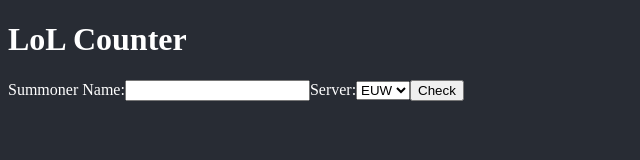
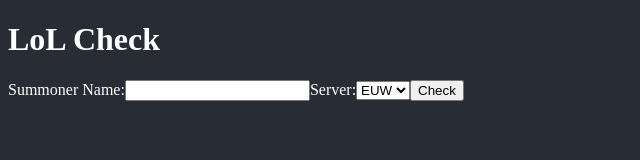
Before and after one commit to motheblackcat/lolcheck, a React (Create React App) app: page / in a window 1280 px wide. Shown: the top 160 px of the page, without its empty margins (0-640 px from the left). Built offline with nearby package versions, Linux system fonts and the light colour scheme.

Commit message:
Linking store isLoading to selector component

```diff
--- a/src/App.tsx
+++ b/src/App.tsx
@@ -6,7 +6,7 @@
 const App: React.FC = () => {
   return (
     <div className="App">
-      <h1>LoL Counter</h1>
+      <h1>LoL Check</h1>
       <SelectorComponent />
     </div>
   );
--- a/src/Components/selector-component/selector-component.tsx
+++ b/src/Components/selector-component/selector-component.tsx
@@ -1,12 +1,16 @@
 import React, { ChangeEvent } from 'react';
+import { connect } from 'react-redux';
 import { store } from '../..';
+import { getSumNameAction, getSumRegionAction, getSumInfoAction } from '../../Store/actions';
+import { ISummoner } from '../../Interfaces/summoner-interface';
 
-import { getSumNameAction, getSumRegionAction, getSumInfoAction } from '../../Store/actions';
+interface State {
+  isLoading: boolean;
+}
 
-class SelectorComponent extends React.Component {
+class SelectorComponent extends React.Component<State> {
   state = {
-    sumName: '',
-    isLoading: false
+    sumName: ''
   };
 
   getSummonerNameHandler(e: ChangeEvent): void {
@@ -38,12 +42,18 @@
           <option value="na1">NA</option>
         </select>
 
-        <button disabled={this.state.isLoading} onClick={() => this.getSummonerInfoHandler()}>
-          Check
+        <button disabled={this.props.isLoading} onClick={() => this.getSummonerInfoHandler()}>
+          {this.props.isLoading ? 'Loading...' : 'Check'}
         </button>
       </div>
     );
   }
 }
 
-export default SelectorComponent;
+const mapStateToProps = (state: ISummoner) => {
+  return {
+    isLoading: state.isLoading
+  };
+};
+
+export default connect(mapStateToProps)(SelectorComponent);
--- a/src/Store/actions.tsx
+++ b/src/Store/actions.tsx
@@ -22,7 +22,7 @@
   };
 };
 
-// Action used to trigger the Riot API call
+// Action used to trigger the Riot API call (axios can be considered instead of fetch())
 export const getSumInfoAction = () => {
   return (dispatch: Dispatch, getState: Function) => {
     dispatch(loadSumInfoAction());
```
